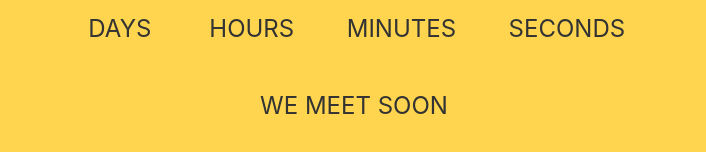
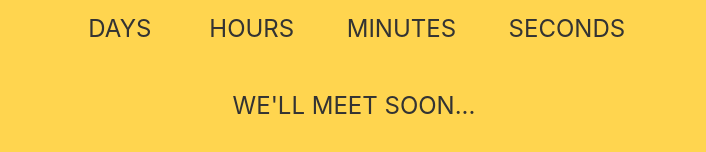
Before and after one commit to ggrraaphh/ggrraaphh.github.io, a plain HTML site: page index.html in a window 1280 px wide. Shown: the part 396-548 px from the top of the page, without its empty margins (286-992 px from the left). Drawn offline with Linux system fonts and the light colour scheme.

Commit message:
Update index.html

```diff
--- a/index.html
+++ b/index.html
@@ -91,7 +91,7 @@
           <li><span id="minutes"></span>Minutes</li>
           <li><span id="seconds"></span>Seconds</li>
         </ul>
-        <ul><li>We meet soon</li><ul></ul>
+        <ul><li>We'll meet soon...</li><ul></ul>
       </div>
       <div id="content" class="emoji">
         <span>🥳</span>
```
